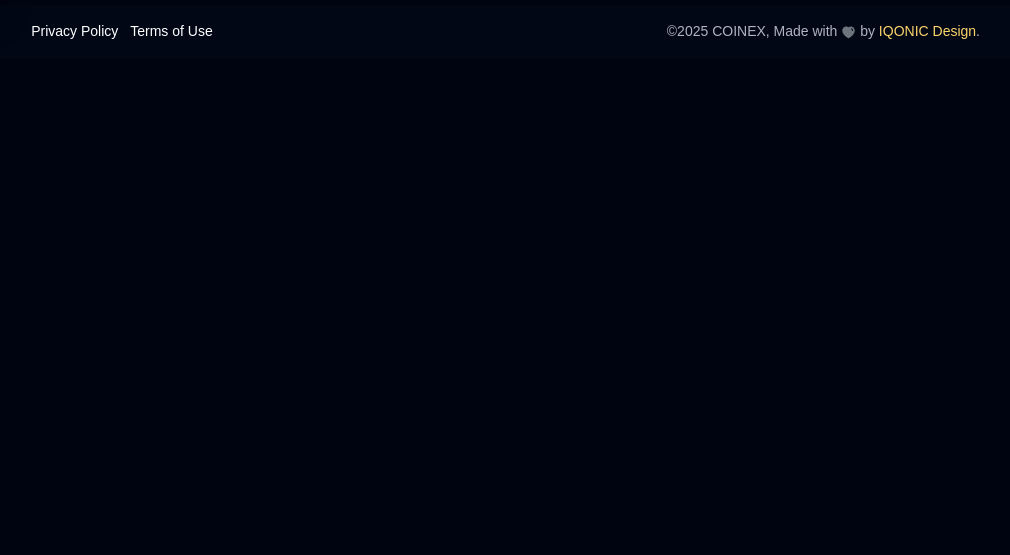
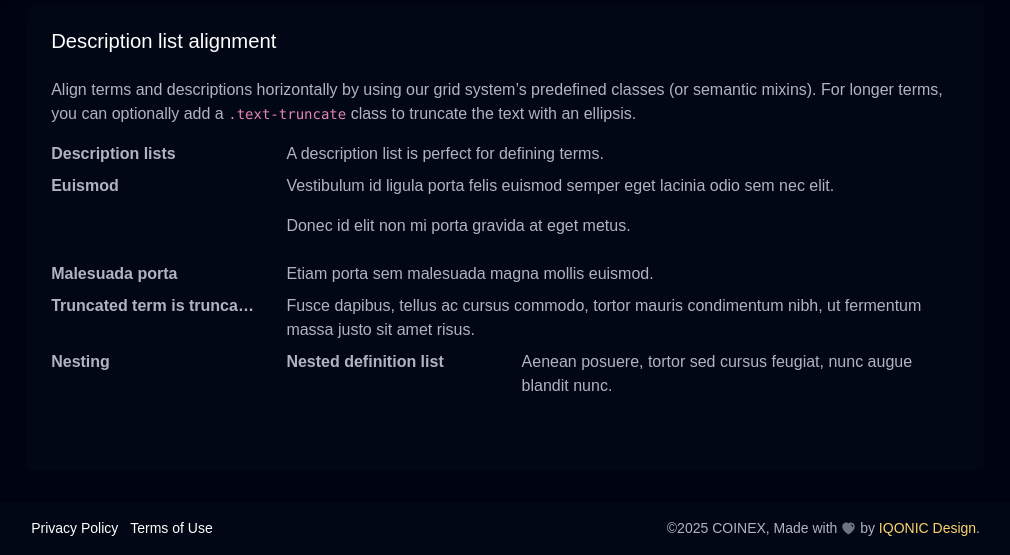
Before and after one commit to GodsplanElot/Bitcoin_mining_BANK, a Django app: page /about/ in a window 1280 px wide. Shown: the part 785-1340 px from the top of the page, without its empty margins (264-1274 px from the left). Before the commit the page ends 824 px from the top, so only its background shows below. Run offline with Django 5.2, Linux system fonts and the light colour scheme; some libraries are stand-ins or nearby versions.

Commit message:
modified the about us page

```diff
--- a/core/pages/templates/pages/about.html
+++ b/core/pages/templates/pages/about.html
@@ -18,9 +18,44 @@
                     </div>
                     <div class="card-body">
                         <p>Creating basic google map</p>
-                        <iframe class="w-100" src="https://www.google.com/maps/embed?pb=!1m18!1m12!1m3!1d3902543.2003194243!2d-118.04220880485131!3d36.56083290513502!2m3!1f0!2f0!3f0!3m2!1i1024!2i768!4f13.1!3m3!1m2!1s0x80be29b9f4abb783%3A0x4757dc6be1305318!2sInyo%20National%20Forest!5e0!3m2!1sen!2sin!4v1576668158879!5m2!1sen!2sin" height="500" allowfullscreen=""></iframe>
+                        <iframe class="w-100" src="https://www.google.com/maps/embed?pb=!4v1737020531054!6m8!1m7!1sIfjVAHrma5kYz8gf01K2ag!2m2!1d51.5156823237303!2d-0.07957421081404793!3f172.1741839711197!4f4.666762718166339!5f0.7820865974627469" height="500" allowfullscreen=""></iframe>
                     </div>
                 </div>
+
+
+                <div class="card">
+                    <div class="card-header d-flex justify-content-between">
+                       <div class="header-title">
+                          <h4 class="card-title">Description list alignment</h4>
+                       </div>
+                    </div>
+                    <div class="card-body">
+                       <p>Align terms and descriptions horizontally by using our grid system’s predefined classes (or semantic mixins). For longer terms, you can optionally add a <code>.text-truncate</code> class to truncate the text with an ellipsis.</p>
+                       <dl class="row">
+                          <dt class="col-sm-3">Description lists</dt>
+                          <dd class="col-sm-9">A description list is perfect for defining terms.</dd>
+                          <dt class="col-sm-3">Euismod</dt>
+                          <dd class="col-sm-9">
+                             <p>Vestibulum id ligula porta felis euismod semper eget lacinia odio sem nec elit.</p>
+                             <p>Donec id elit non mi porta gravida at eget metus.</p>
+                          </dd>
+                          <dt class="col-sm-3">Malesuada porta</dt>
+                          <dd class="col-sm-9">Etiam porta sem malesuada magna mollis euismod.</dd>
+                          <dt class="col-sm-3 text-truncate">Truncated term is truncated</dt>
+                          <dd class="col-sm-9">Fusce dapibus, tellus ac cursus commodo, tortor mauris condimentum nibh, ut fermentum massa justo sit amet risus.</dd>
+                          <dt class="col-sm-3">Nesting</dt>
+                          <dd class="col-sm-9">
+                             <dl class="row">
+                                <dt class="col-sm-4">Nested definition list</dt>
+                                <dd class="col-sm-8">Aenean posuere, tortor sed cursus feugiat, nunc augue blandit nunc.</dd>
+                             </dl>
+                          </dd>
+                       </dl>
+                    </div>
+                </div>
+
+
+
             </div>
         </div>
 
```
